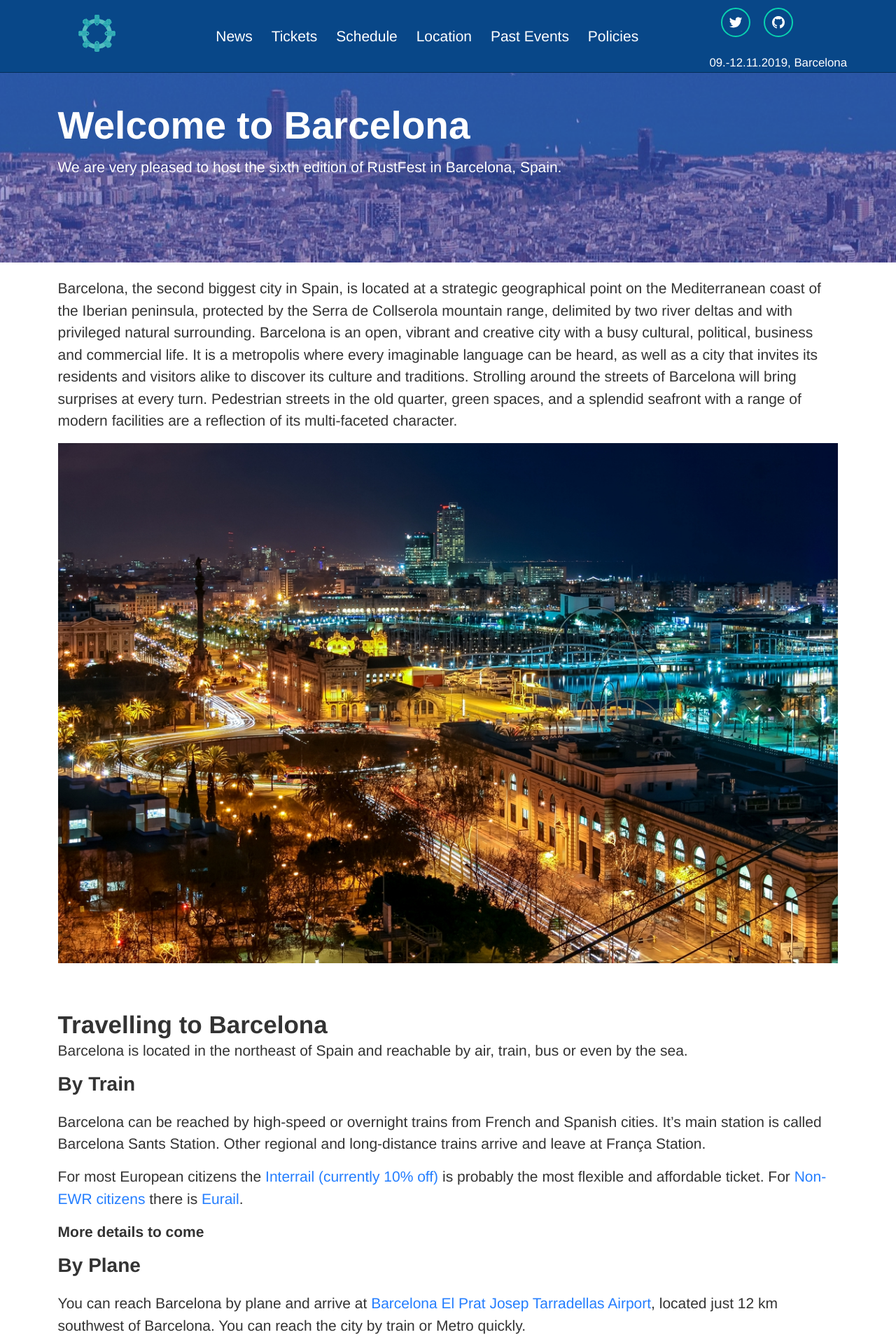
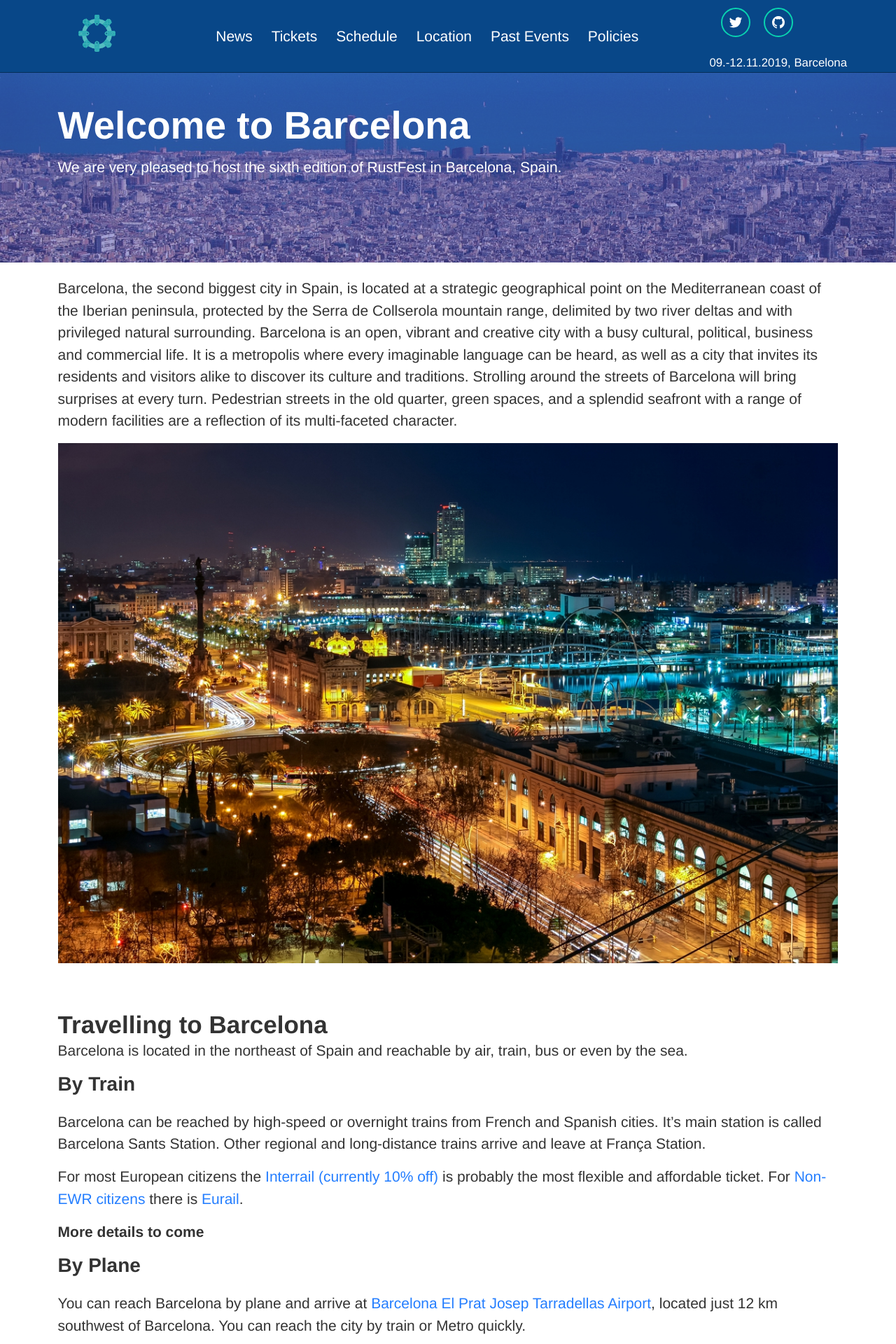
Before and after one commit to RustFestEU/barcelona.rustfest.eu, a Jekyll site: the page built from location.md, in a window 1280 px wide. Shown: the top 1920 px of the page at 70% size. Built offline with Jekyll 4.4.1, drawn with Linux system fonts in a browser that asks for light colours; nearby versions of some CDN libraries.

Commit message:
Fix location banner

```diff
--- a/location.md
+++ b/location.md
@@ -4,7 +4,7 @@
 permalink: /location/
 ---
 
-<div class="backdrop" style="background: url(/assets/barcelona-day.jpg) 50% 40%; background-repeat:no-repeat; padding: 0; margin-bottom: 1em;" >
+<div class="backdrop" style="background: url(/assets/barcelona-day.jpg) 50% 40%; background-repeat:no-repeat; background-size: cover; padding: 0; margin-bottom: 1em;" >
   <div class="popout">
     <section>
       <h1>Welcome to {{site.location.city}}</h1>
```
